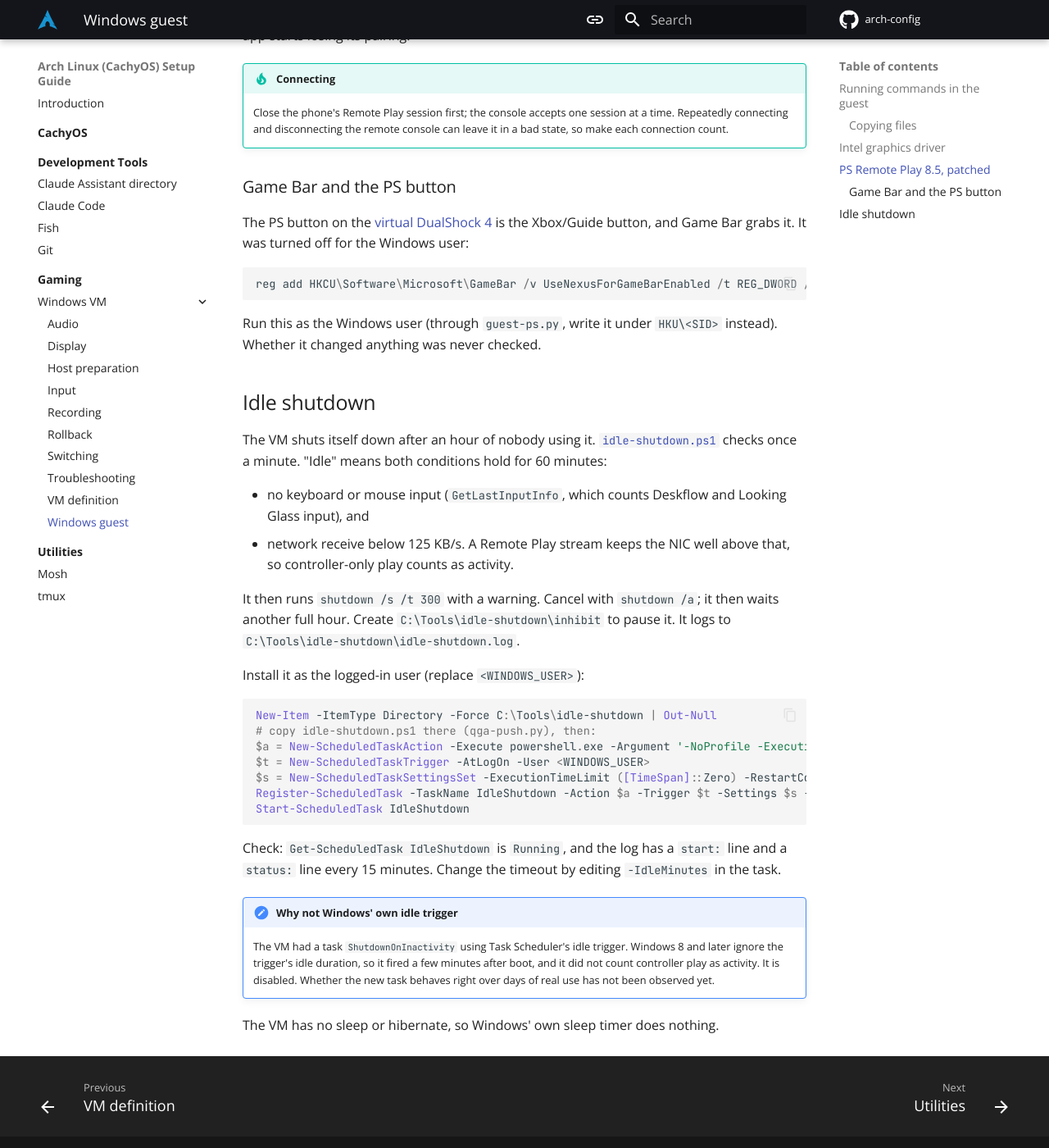
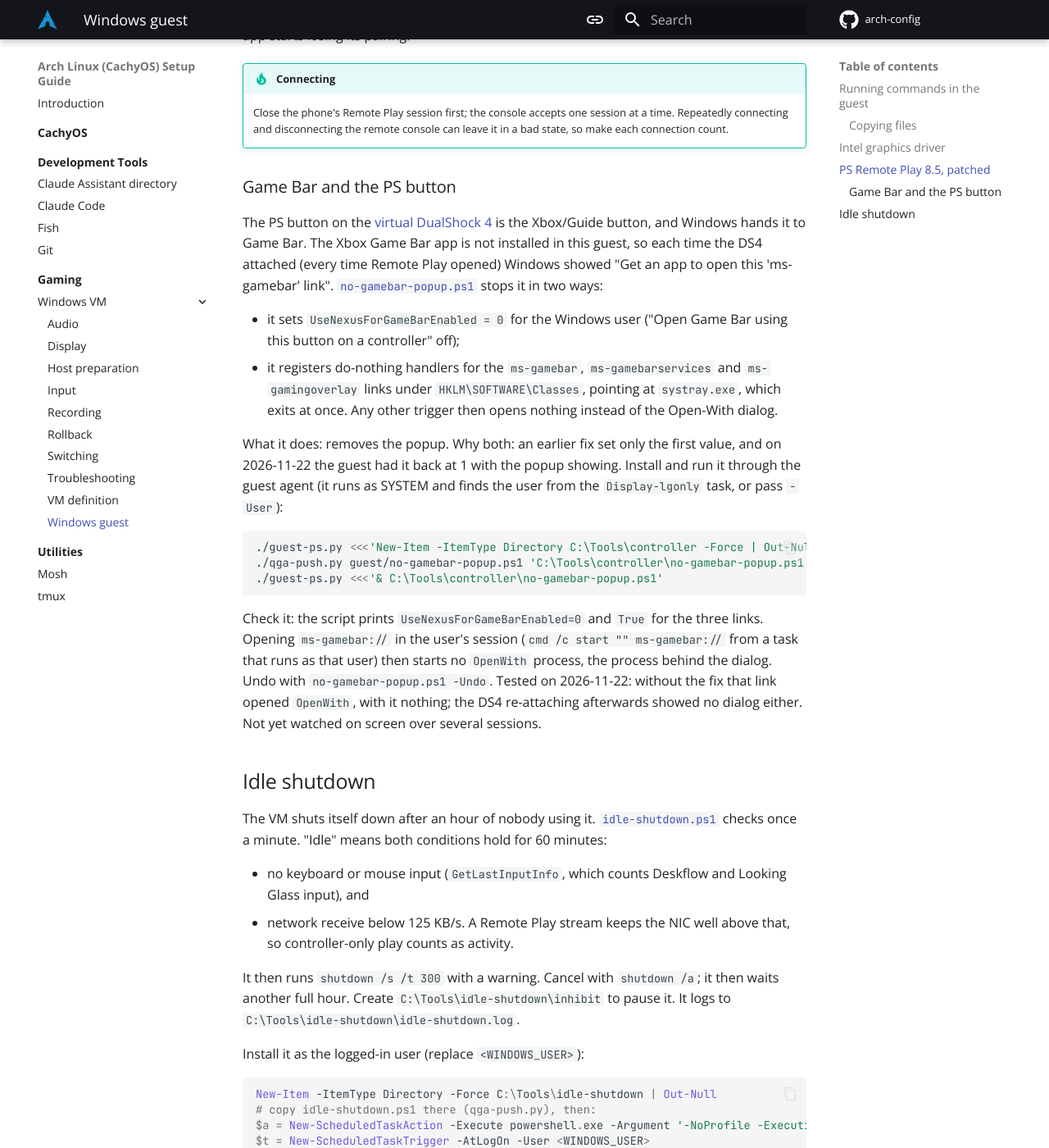
Before and after one commit to tahmidul612/arch-config, an MkDocs documentation site: the page built from docs/Gaming/Windows VM/windows-guest.md, in a window 1280 px wide and 1400 px high, scrolled down 2612 px. Shown: the whole window at 82% size. Built offline with MkDocs 1.6.1 and Material for MkDocs 9.7.7, drawn with Linux system fonts in a browser that asks for light colours; plug-ins that fetch from the network failed and are left out; comment, search, counter and statistics services are not loaded.

Commit message:
fix(win11-vm): stop the ms-gamebar popup when the virtual DS4 connects
Windows opened an ms-gamebar: link whenever a controller arrived, and with the
Xbox Game Bar app not installed it showed "Get an app to open this
'ms-gamebar' link" every time Remote Play attached the DS4.
no-gamebar-popup.ps1 turns the controller shortcut off for the user and
registers do-nothing handlers for ms-gamebar, ms-gamebarservices and
ms-gamingoverlay. Tested with the link opened in the user's session: the
Open-With dialog appeared without the fix and not with it.

Co-Authored-By: Claude Opus 5.5 <noreply@anthropic.com>
Claude-Session: https://claude.ai/code/session_01DfNZy9npG2YCmqLho6keFa

````diff
--- a/docs/Gaming/Windows VM/windows-guest.md
+++ b/docs/Gaming/Windows VM/windows-guest.md
@@ -83,13 +83,20 @@ Sign in with the PSN account and connect to the console over the internet as usu
 
 ### Game Bar and the PS button
 
-The PS button on the [virtual DualShock 4](input.md#virtual-dualshock-4) is the Xbox/Guide button, and Game Bar grabs it. It was turned off for the Windows user:
+The PS button on the [virtual DualShock 4](input.md#virtual-dualshock-4) is the Xbox/Guide button, and Windows hands it to Game Bar. The Xbox Game Bar app is not installed in this guest, so each time the DS4 attached (every time Remote Play opened) Windows showed "Get an app to open this 'ms-gamebar' link". [`no-gamebar-popup.ps1`](https://github.com/tahmidul612/arch-config/blob/main/tools/win11-vm/guest/no-gamebar-popup.ps1) stops it in two ways:
 
-```powershell
-reg add HKCU\Software\Microsoft\GameBar /v UseNexusForGameBarEnabled /t REG_DWORD /d 0 /f
+- it sets `UseNexusForGameBarEnabled = 0` for the Windows user ("Open Game Bar using this button on a controller" off);
+- it registers do-nothing handlers for the `ms-gamebar`, `ms-gamebarservices` and `ms-gamingoverlay` links under `HKLM\SOFTWARE\Classes`, pointing at `systray.exe`, which exits at once. Any other trigger then opens nothing instead of the Open-With dialog.
+
+What it does: removes the popup. Why both: an earlier fix set only the first value, and on 2026-11-22 the guest had it back at 1 with the popup showing. Install and run it through the guest agent (it runs as SYSTEM and finds the user from the `Display-lgonly` task, or pass `-User`):
+
+```bash
+./guest-ps.py <<<'New-Item -ItemType Directory C:\Tools\controller -Force | Out-Null'
+./qga-push.py guest/no-gamebar-popup.ps1 'C:\Tools\controller\no-gamebar-popup.ps1'
+./guest-ps.py <<<'& C:\Tools\controller\no-gamebar-popup.ps1'
 ```
 
-Run this as the Windows user (through `guest-ps.py`, write it under `HKU\<SID>` instead). Whether it changed anything was never checked.
+Check it: the script prints `UseNexusForGameBarEnabled=0` and `True` for the three links. Opening `ms-gamebar://` in the user's session (`cmd /c start "" ms-gamebar://` from a task that runs as that user) then starts no `OpenWith` process, the process behind the dialog. Undo with `no-gamebar-popup.ps1 -Undo`. Tested on 2026-11-22: without the fix that link opened `OpenWith`, with it nothing; the DS4 re-attaching afterwards showed no dialog either. Not yet watched on screen over several sessions.
 
 ## Idle shutdown
 
````
Also changed, not shown: docs/Gaming/Windows VM/troubleshooting.md (+5 -1 lines), 1 other file.
